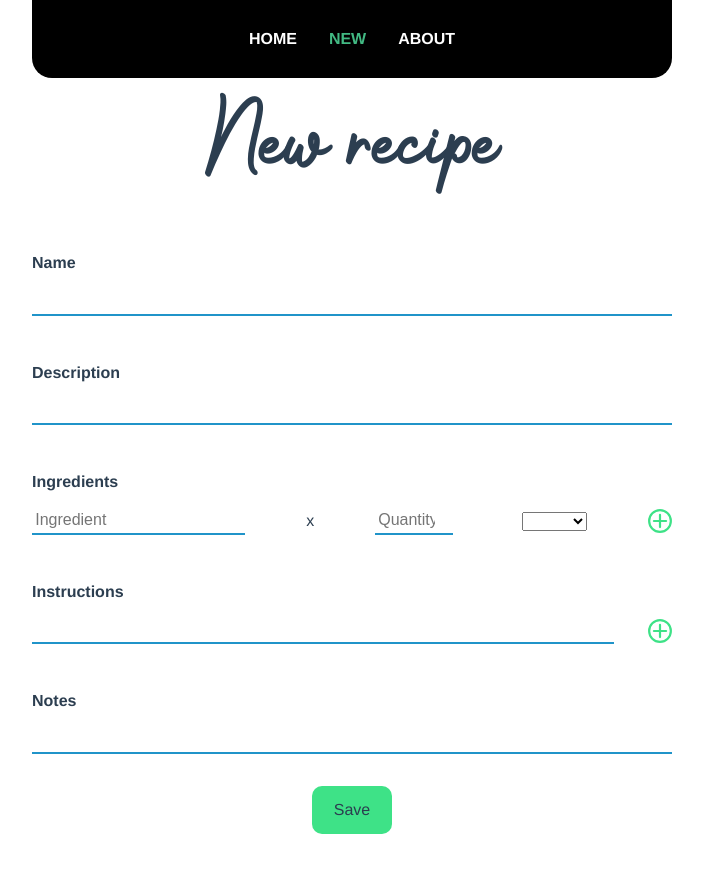
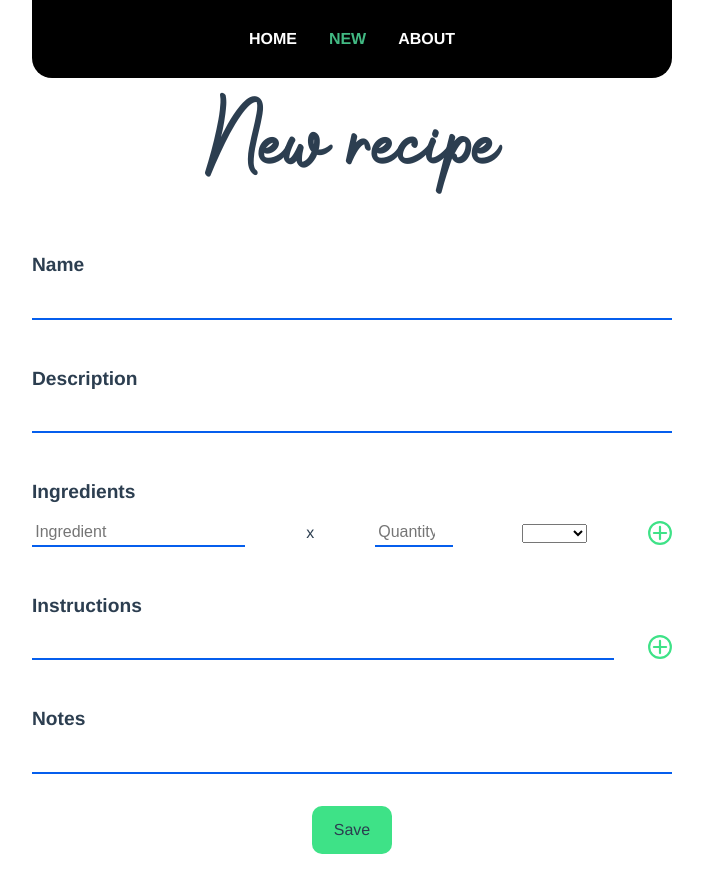
Before and after one commit to tanguymartinez/recipes, a Vue app: page /new in a window 1280 px wide. Shown: the whole page, without its empty margins (288-991 px from the left). Built offline with nearby package versions, Linux system fonts and the light colour scheme.

Commit message:
Change styling

```diff
--- a/src/assets/mixins.sass
+++ b/src/assets/mixins.sass
@@ -9,6 +9,7 @@
         margin-bottom: 1rem
         font-weight: bold
         text-align: left
+        font-size: 1.2rem
 
     input[type="submit"]
         @include default-form-input-submit
@@ -28,15 +29,14 @@
 @mixin default-form-input
     font-size: 1rem
     border: 0
-    border-bottom: 2px solid rgb(32, 148, 201)
+    border-bottom: 2px solid #055eed
     outline: none
     height: 1.2rem
     padding: .2rem
     color: #2c3e50
     transition: all 150ms
     &:focus
-        border-bottom: 2px solid #055eed
-
+        border-bottom: 2px solid #fcba03
 @mixin default-form-input-submit
     font-family: Avenir, Helvetica, Arial, sans-serif
     background-color: #3ee287
--- a/src/components/FormRecipe.vue
+++ b/src/components/FormRecipe.vue
@@ -4,7 +4,7 @@
     <button-back v-if="$route.params.back" />
     <form action>
       <label for="name">Name</label>
-      <input type="text" name="name" id="name" v-model="recipe.name" />
+      <input autocomplete="off" type="text" name="name" id="name" v-model="recipe.name" />
       <label for="description">Description</label>
       <input-text :value="recipe.description" @input="description = $event" />
       <label for="ingredients">Ingredients</label>
```
